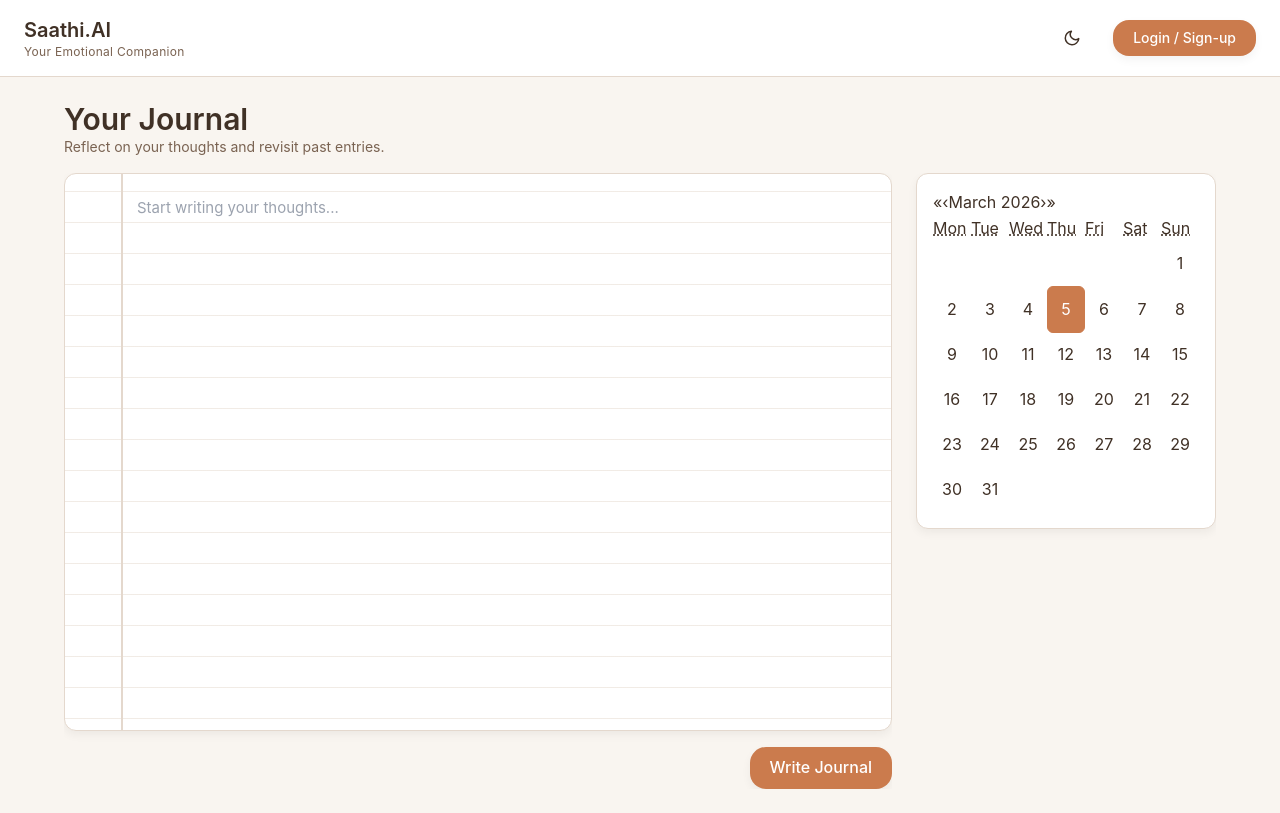
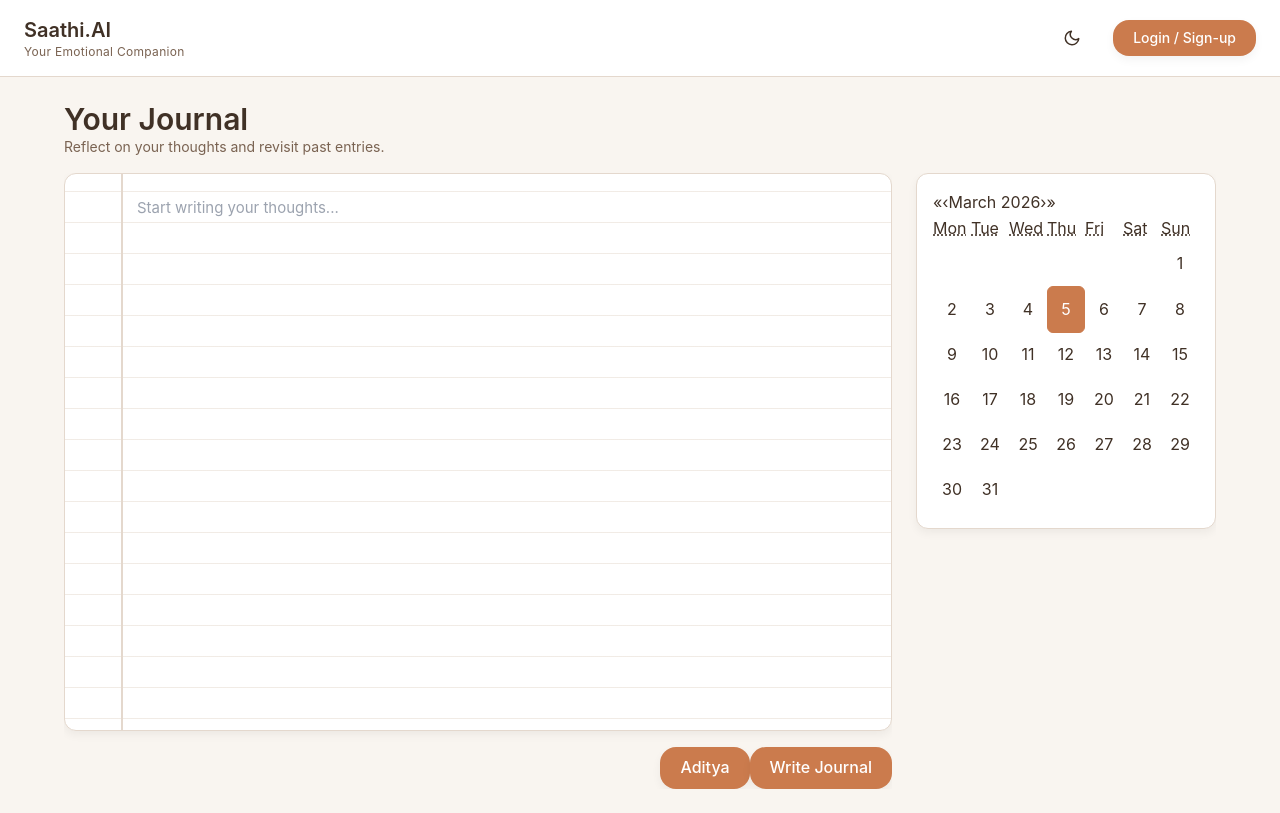
Before and after one commit to Rishika-108/Saathi.Ai, a React (Vite) app in the folder Client/: page /journal in a window 1280 px wide. Built offline with nearby package versions, Linux system fonts and the light colour scheme; no server answers.

Commit message:
prompt based model

```diff
--- a/Client/src/components/journal/JournalBook.jsx
+++ b/Client/src/components/journal/JournalBook.jsx
@@ -195,7 +195,25 @@ export default function JournalBook({
       {!writeMode && (
 
   <div className="flex justify-end">
-
+  <button
+      onClick={() => {
+        if (!allowWriting) {
+          alert("You can only write today's journal.");
+          return;
+        }
+        setWriteMode(true);
+      }}
+      className="
+      px-5 py-2 rounded-md
+      bg-primary text-white font-medium
+      shadow-soft
+      hover:bg-primary-hover
+      active:scale-[0.97]
+      transition-all
+      "
+    >
+      Aditya
+    </button>
     <button
       onClick={() => {
         if (!allowWriting) {
```
Also changed, not shown: 1 other file (tests, documents, lock files or other folders).
